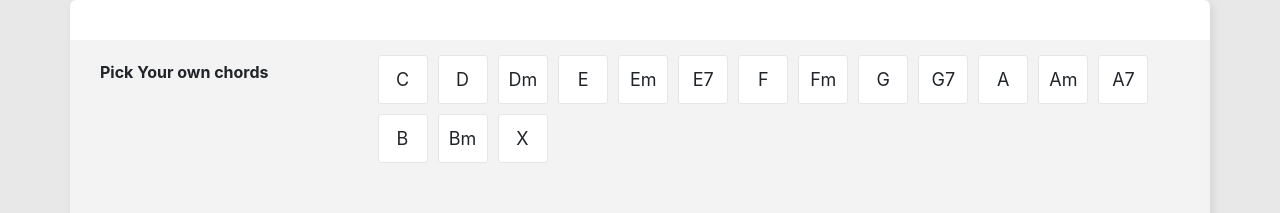
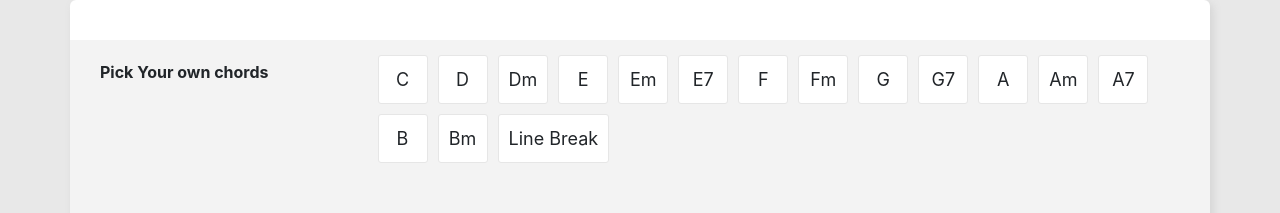
Before and after one commit to AndKorbiel/Chords-Progression-App, a React (Create React App) app: page / in a window 1280 px wide. Shown: the top 213 px of the page. Built offline with nearby package versions, Linux system fonts and the light colour scheme.

Commit message:
Line break func

```diff
--- a/src/App.css
+++ b/src/App.css
@@ -120,6 +120,14 @@ body {
     opacity: 0.5;
 }
 
+.chords-table li.lineBreak {
+    flex-basis: 100%;
+    height: 1px;
+    overflow: hidden;
+    padding: 0;
+    border: 1px solid #e6e6e6;
+}
+
 @keyframes pulse {
   0% {
     opacity: 0
--- a/src/App.js
+++ b/src/App.js
@@ -4,7 +4,7 @@ import RadioButton from "./radio-button.js";
 import Display from "./display";
 import arrayMove from "array-move";
 
-const SPACE_CHORD = "X";
+const SPACE_CHORD = "Line Break";
 const CHORDS = [
   "C",
   "D",
--- a/src/display.js
+++ b/src/display.js
@@ -4,9 +4,10 @@ import { SortableContainer, SortableElement } from "react-sortable-hoc";
 
 class Display extends Component {
   SortableItem = SortableElement(({ value, index }) => (
-    <li onClick={() => this.removeHandler(index)}>{value}</li>
+    <li onClick={() => this.removeHandler(index)} className={value === 'Line Break' ? "lineBreak" : null}>{value}</li>
   ));
   SortableList = SortableContainer(({ items }) => {
+
     return (
       <ul className="chords-table centered">
         {items.map((value, index) => (
@@ -40,7 +41,6 @@ class Display extends Component {
         <this.SortableList
           items={pickedChords}
           onSortEnd={onSortEnd}
-          axis={"x"}
           pressDelay={200}
           helperClass="sortableClass"
         />
```
